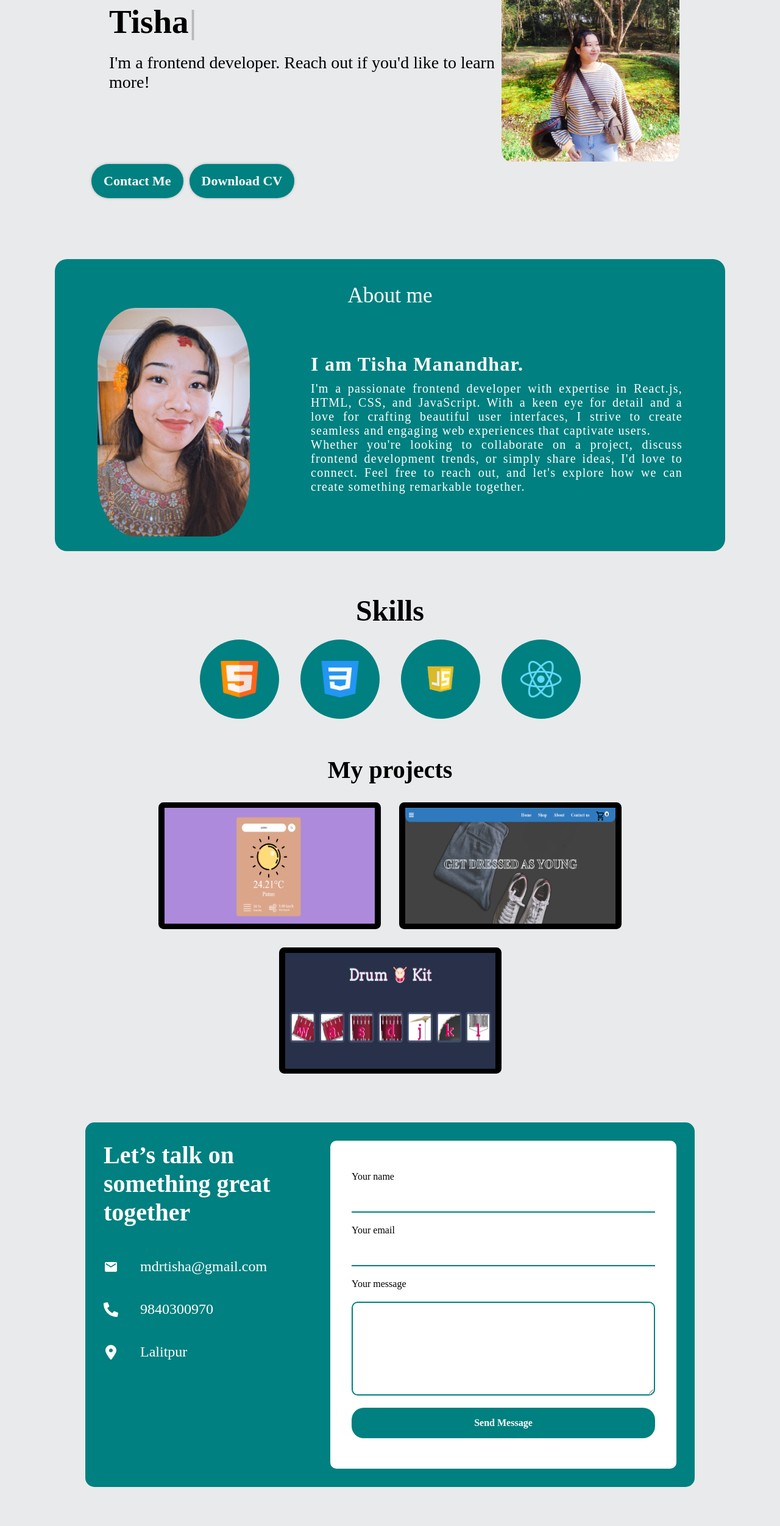
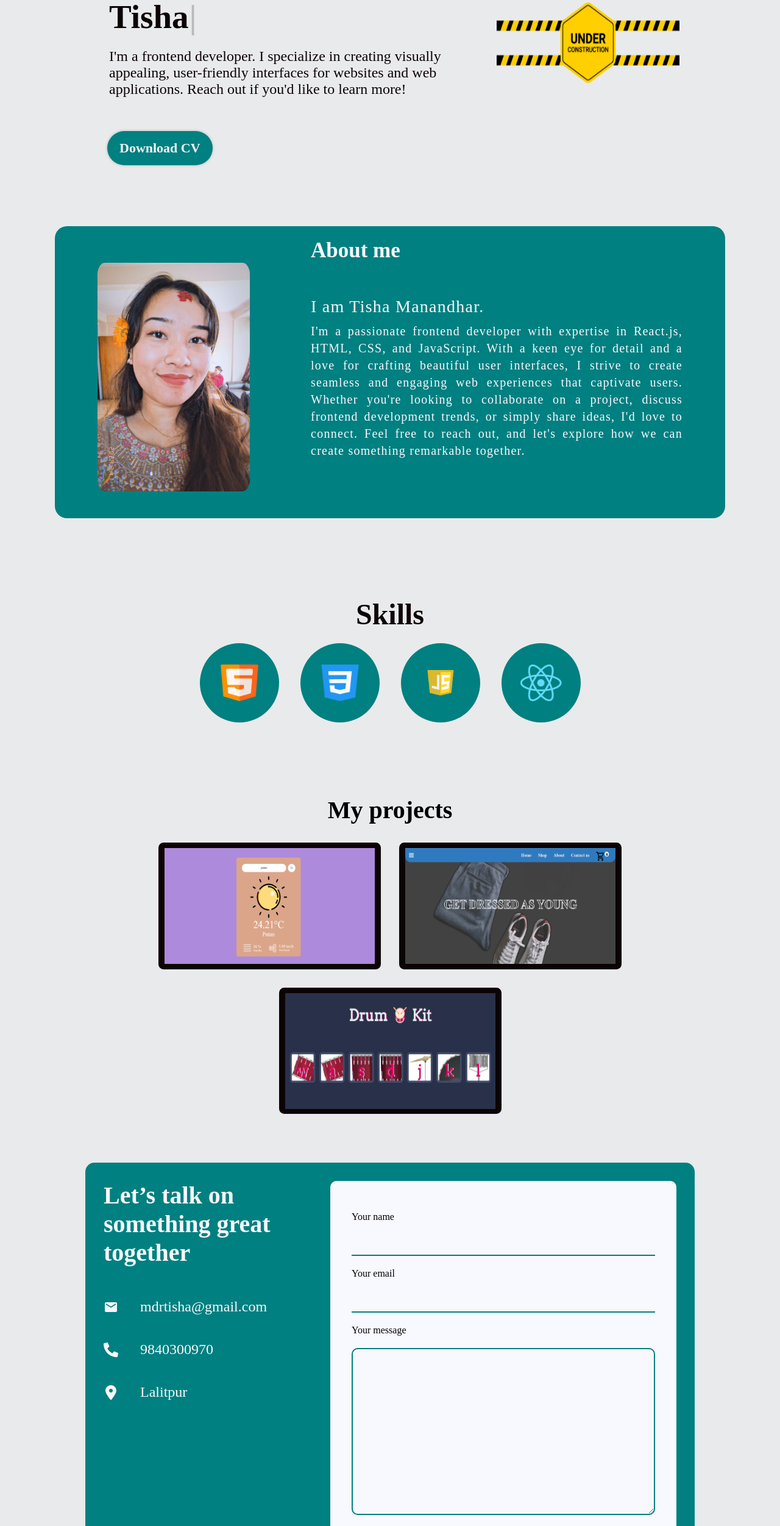
Before and after one commit to TishaMdr58/Portfolio, a React (Vite) app: page / in a window 1280 px wide. Shown: the part 234-2737 px from the top of the page at 61% size. Built offline with nearby package versions, Linux system fonts and the light colour scheme; a web font is replaced by a local one.

Commit message:
new changes

```diff
--- a/src/About.css
+++ b/src/About.css
@@ -20,49 +20,44 @@
 
 .header {
   font-size: 35px;
-  font-weight: 400;
+  font-weight: 600;
   text-decoration: none;
-  color: #fff;
-  margin-top: 20px;
-  /* margin-left: 50px; */
-  text-align: center;
-  /* font-family: Lora; */
+  color: #f8f8ff;
+  margin-left: 400px;
 }
 
 .myContent {
   display: flex;
   align-items: center;
   justify-content: center;
+  margin-bottom: 20px;
 }
 
 .imageOfMe img {
   width: 250px;
   height: auto;
-  border-radius: 25%;
+  border-radius: 5%;
   margin-left: 50px;
   margin-right: 50px;
 }
 
-.myDescription {
-  color: #fff;
-  font-size: 20px;
+.descHeading {
+  color: #f8f8ff;
+  font-size: 28px;
   font-style: normal;
   font-weight: 400;
   line-height: normal;
+  margin-bottom: 10px;
+}
+
+.myDescription {
+  color: #f8f8ff;
+  font-size: 20px;
+  font-style: normal;
+  line-height: 28px;
   letter-spacing: 1.25px;
   margin: 30px 50px;
   text-align: justify;
-  /* font-family: Lora; */
-}
-
-.descHeading {
-  color: #fff;
-  /* font-family: Lato; */
-  font-size: 32px;
-  font-style: normal;
-  font-weight: 600;
-  line-height: normal;
-  margin-bottom: 10px;
 }
 
 @media screen and (max-width: 1015px) {
--- a/src/About.jsx
+++ b/src/About.jsx
@@ -29,7 +29,6 @@ function About() {
                 HTML, CSS, and JavaScript. With a keen eye for detail and a love
                 for crafting beautiful user interfaces, I strive to create
                 seamless and engaging web experiences that captivate users.
-                <br />
                 Whether you're looking to collaborate on a project, discuss
                 frontend development trends, or simply share ideas, I'd love to
                 connect. Feel free to reach out, and let's explore how we can
--- a/src/Contact.css
+++ b/src/Contact.css
@@ -18,11 +18,11 @@
 }
 
 .left {
-  color: #fff;
+  color: #f8f8ff;
 }
 
 .left h1 {
-  color: #fff;
+  color: #f8f8ff;
   font-family: Kodchasan;
   font-size: 40px;
   font-style: normal;
@@ -75,7 +75,7 @@
   justify-content: center;
   /* align-items: flex-start; */
   gap: 20px;
-  background-color: #fff;
+  background-color: #f8f8ff;
   border-radius: 10px;
 }
 
@@ -87,7 +87,9 @@
   outline: none;
   border-width: 0 0 2px;
   border-color: #008080;
-  font-size: 24px;
+  font-size: 20px;
+  background-color: #f8f8ff;
+  padding: 5px;
 }
 
 textarea {
@@ -95,10 +97,13 @@ textarea {
   border-color: #008080;
   border-radius: 10px;
   outline: none;
+  background-color: #f8f8ff;
+  font-size: 20px;
+  padding: 20px;
 }
 
 .form .btn {
-  color: #fff;
+  color: #f8f8ff;
   font-weight: 600;
   display: flex;
   padding: 16px 71px;
--- a/src/Experience.css
+++ b/src/Experience.css
@@ -2,6 +2,8 @@
   display: flex;
   align-items: center;
   justify-content: center;
+  margin-bottom: 60px;
+  margin-top: 60px;
 }
 .subContainerExp {
   width: 700px;
@@ -13,7 +15,7 @@
   font-size: 48px;
   font-weight: 600;
   text-decoration: none;
-  color: #000;
+  color: #0c0404;
   text-align: center;
   margin-bottom: 10px;
 }
@@ -44,7 +46,7 @@
 .exBox {
   width: 100%;
   height: 200px;
-  background-color: #fff;
+  background-color: #f8f8ff;
 }
 
 @media screen and (max-width: 550px) {
--- a/src/Footer.css
+++ b/src/Footer.css
@@ -5,10 +5,10 @@
 .subFooter {
   max-width: 1000px;
   width: 100%;
-  height: 230px;
+  height: 200px;
   margin: 20px 20px 20px;
   border-radius: 20px;
-  background-color: #fff;
+  background-color: #f8f8ff;
 }
 
 .detailsFooter {
@@ -20,17 +20,18 @@
 }
 
 .pages h1 {
-  color: #000;
-  font-size: 40px;
+  color: #0c0404;
+  font-size: 28px;
   font-style: normal;
   font-weight: 400;
   line-height: normal;
   margin-bottom: 10px;
   margin-top: 20px;
 }
+
 .social h1 {
   color: #000;
-  font-size: 40px;
+  font-size: 28px;
   font-style: normal;
   font-weight: 400;
   line-height: normal;
@@ -40,7 +41,7 @@
 }
 
 .pages ul {
-  font-size: 22px;
+  font-size: 20px;
   font-style: normal;
   font-weight: 400;
   list-style: none;
@@ -61,7 +62,7 @@
 .email {
   position: relative;
   margin-left: 20px;
-  font-size: 22px;
+  font-size: 20px;
   font-style: normal;
   font-weight: 400;
   list-style: none;
--- a/src/Homepage.css
+++ b/src/Homepage.css
@@ -29,7 +29,7 @@ gray:#E9EAEC
   display: flex;
   align-items: center;
   justify-content: space-between;
-  margin: 19px 165px 0px 179px;
+  margin: 19px 165px -54px 179px;
 }
 
 .content {
@@ -37,7 +37,7 @@ gray:#E9EAEC
   display: flex;
   flex-direction: column;
   align-items: flex-start;
-  color: #000;
+  color: #0c0404;
 }
 
 .content .title-motion {
@@ -48,7 +48,7 @@ gray:#E9EAEC
 }
 
 .content .desc {
-  font-size: 28px;
+  font-size: 24px;
   font-family: var(--font-roboto);
   margin-bottom: 52px;
   margin-right: 10px;
@@ -56,7 +56,6 @@ gray:#E9EAEC
 
 .btns {
   display: flex;
-  /* justify-content: center; */
   align-items: center;
   margin-left: 150px;
   /* margin-bottom: -20px; */
@@ -71,7 +70,7 @@ gray:#E9EAEC
   box-shadow: 0 0 4px 0 rgba(0, 0, 0, 0.25);
   border-radius: 100px;
   background: #008080;
-  color: #fff;
+  color: #f8f8ff;
   cursor: pointer;
   z-index: 1;
   position: relative;
@@ -83,12 +82,12 @@ a {
 
 .btns .cvBtn {
   text-decoration: none;
-  color: #fff;
+  color: #f8f8ff;
   border-radius: 100px;
   font-size: 22px;
   font-weight: 600;
   padding: 15px 20px;
-  margin-left: 10px;
+  margin-left: 26px;
   box-shadow: 0 0 4px 0 rgba(0, 0, 0, 0.25);
   border-radius: 100px;
   background: #008080;
@@ -106,7 +105,7 @@ a {
 }
 
 .typeWriter {
-  color: #000;
+  color: #0c0404;
 }
 
 @media screen and (max-width: 890px) {
--- a/src/Homepage.jsx
+++ b/src/Homepage.jsx
@@ -9,6 +9,7 @@ import Contact from "./Contact";
 import Typewriter from "typewriter-effect";
 import Projects from "./Projects";
 import me1 from "../public/tims.jpg";
+import lol from "../public/lol.png";
 
 function Homepage() {
   const handleDownload = () => {
@@ -31,7 +32,7 @@ function Homepage() {
                 // initial={{ y: 200 }}
                 // animate={{ y: 0 }}
                 // transition={{ duration: "1.5" }}
-                // whileHover={{ color: "#008080" }}
+                whileHover={{ color: "#008080" }}
                 className="title-motion"
                 // style={{ display: "inline-block", color: "black" }}
               >
@@ -51,18 +52,17 @@ function Homepage() {
                 // transition={{ duration: "1.5" }}
                 className="desc"
               >
-                I'm a frontend developer. Reach out if you'd like to learn more!
+                I'm a frontend developer. I specialize in creating visually
+                appealing, user-friendly interfaces for websites and web
+                applications. Reach out if you'd like to learn more!
               </motion.p>
             </div>
 
             <motion.div className="myImage">
-              <img src={me1} alt="" />
+              <img src={lol} alt="" />
             </motion.div>
           </div>
           <div className="btns">
-            <a href="#contact" className="contactmeBtn">
-              Contact Me
-            </a>
             <a onClick={handleDownload} className="cvBtn">
               Download CV
             </a>
--- a/src/Navbar.css
+++ b/src/Navbar.css
@@ -7,25 +7,25 @@
   align-items: center;
   justify-content: space-between;
   padding: 20px;
-  background-color: #fff;
+  background-color: #F8F8FF;
   z-index: 100;
 }
 
 .menuItems a{
   text-decoration: none;
-  color: black;
+  color: #0C0404;
   }
 
 
 .navbar a:visited {
-  color: #000;
+  color: #0C0404;
 }
 
 .logo {
   font-size: 30px;
   /* font-weight: 200; */
   text-decoration: none;
-  color: #000;
+  color: #0C0404;
   /* color: #e8c872; */
   font-family: "Kaushan Script", cursive;
 }
@@ -45,14 +45,14 @@ nav .hamburgerMenu {
   display: flex;
   align-items: center;
   padding-left: 20px;
-  color: #000;
+  color: #0C0404;
   position: absolute;
 }
 
 .burger {
   width: 230px;
   height: 100vh;
-  background-color: #fff;
+  background-color: #F8F8FF;
   position: fixed;
   left: 0px;
   top: 70px;
--- a/src/Projects.css
+++ b/src/Projects.css
@@ -26,10 +26,10 @@
 }
 
 .projectItem {
-  background-color: #fff;
+  background-color: #F8F8FF;
   border-radius: 8.383px;
-  border: 10px solid black;
-  background-color: #000;
+  border: 10px solid #0C0404;
+  background-color: #0C0404;
   display: flex;
   flex-direction: column;
   width: 365px;
@@ -66,7 +66,7 @@
 }
 
 .projectTitle {
-  color: #000;
+  color: #0C0404;
   font-family: "Work Sans";
   font-size: 22px;
   font-style: normal;
@@ -75,7 +75,7 @@
 }
 
 .projectDesc {
-  color: #000;
+  color: #0C0404;
   font-family: "Work Sans";
   font-size: 20px;
   font-style: normal;
@@ -87,7 +87,7 @@
   display: inline-block;
   margin-top: 15px;
   padding: 8px 20px;
-  /* background-color: #fff; */
+  /* background-color: #F8F8FF; */
   color: #ff7e5f;
   border: none;
   border-radius: 20px;
```
Also changed, not shown: public/lol.png (added), 1 other file (tests, documents, lock files or other folders).
